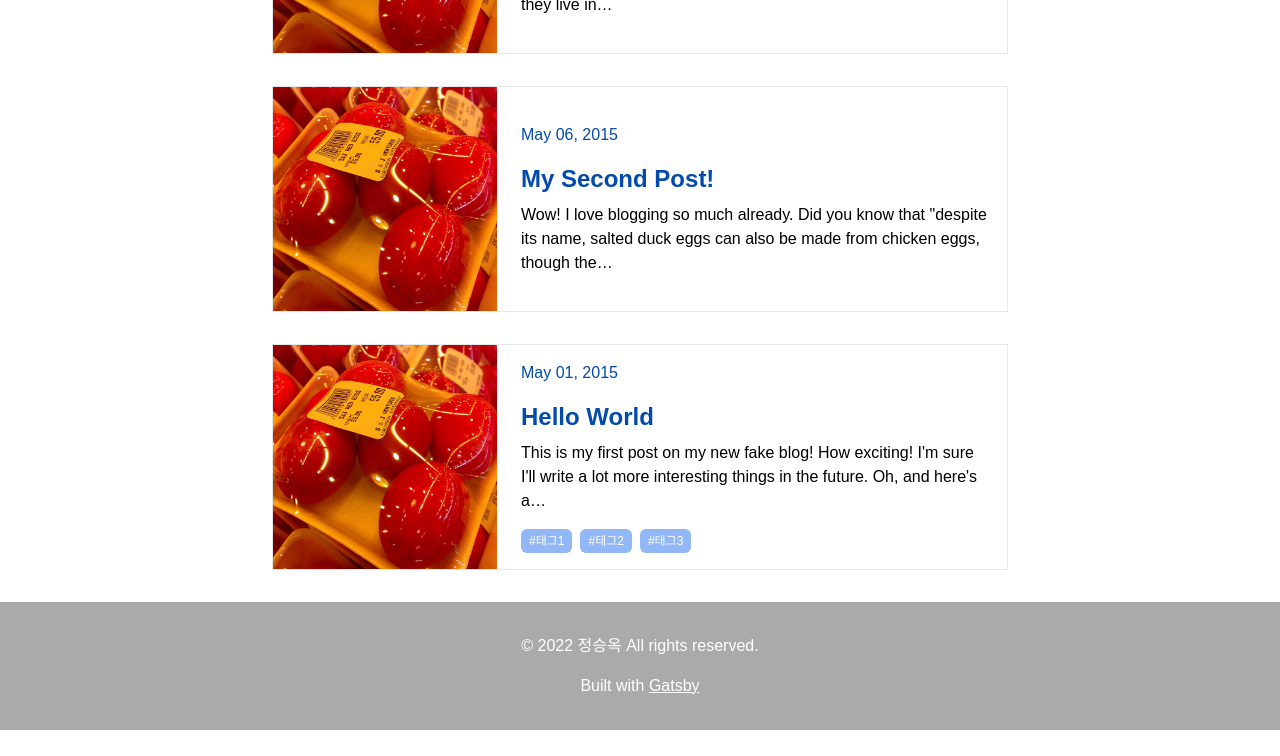
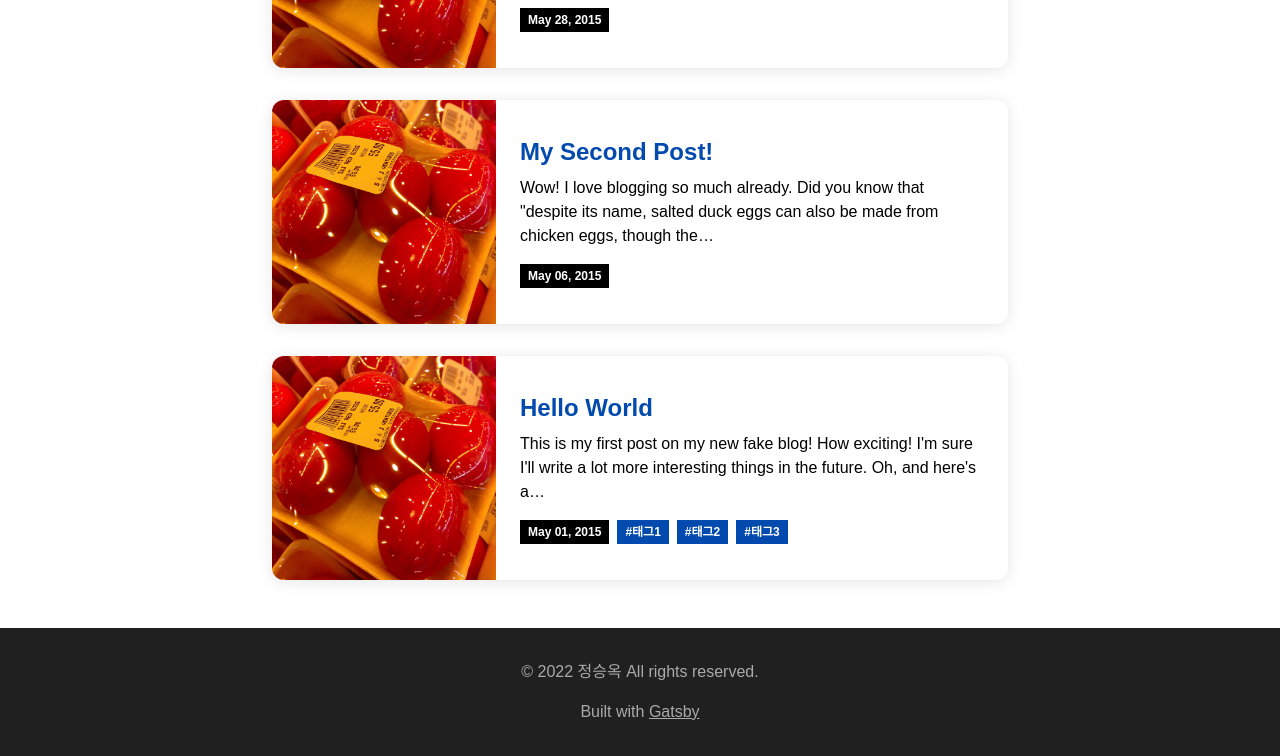
Before and after one commit to vsnm25/skylight, a Gatsby site: page / in a window 1280 px wide. Shown: the part 652-1408 px from the top of the page. Before the commit the page ends 1382 px from the top, so only its background shows below. Built offline with nearby package versions, Linux system fonts and the light colour scheme; Gatsby itself is replaced by a stand-in of ours.

Commit message:
Feat: 절대 경로 설정, 홈 레이아웃/스타일 변경

```diff
--- a/package.json
+++ b/package.json
@@ -14,6 +14,7 @@
     "@tailwindcss/nesting": "^0.0.0-insiders.565cd3e",
     "clsx": "^1.2.1",
     "gatsby": "^5.2.0",
+    "gatsby-alias-imports": "^1.0.6",
     "gatsby-omni-font-loader": "^2.0.2",
     "gatsby-plugin-feed": "^5.2.0",
     "gatsby-plugin-image": "^3.2.0",
--- /dev/null
+++ b/src/components/PostCard.tsx
@@ -0,0 +1,93 @@
+import clsx from 'clsx';
+import { Link } from 'gatsby';
+import { GatsbyImage, IGatsbyImageData } from 'gatsby-plugin-image';
+import React, { FC } from 'react';
+
+interface PostCardProps {
+  date: string;
+  description: string;
+  image?: IGatsbyImageData;
+  link: string;
+  tags: null | string[];
+  title: string;
+}
+
+const PostCard: FC<PostCardProps> = ({
+  date,
+  description,
+  image,
+  link,
+  tags,
+  title,
+}) => {
+  return (
+    <li>
+      <Link to={link}>
+        <article
+          className={clsx(
+            'flex sm:flex-col',
+            'items-center gap-6 sm:gap-0',
+            'relative overflow-hidden',
+            'rounded-xl',
+            'shadow-[0_2px_15px_0_rgba(0,0,0,0.1)]'
+          )}
+        >
+          {image && (
+            <div className="flex-shrink-0 overflow-hidden sm:w-full">
+              <GatsbyImage
+                alt="썸네일 이미지"
+                className={clsx(
+                  'w-56 sm:w-full',
+                  'h-56 sm:h-48',
+                  'hover:scale-110',
+                  'transform-gpu duration-300 ease-out'
+                )}
+                image={image}
+                objectFit="cover"
+              />
+            </div>
+          )}
+          <div className="flex flex-col items-start gap-4 py-4 pr-6 sm:py-6 sm:px-4">
+            <div className="flex flex-col gap-2">
+              <header>
+                <h2 className="text-2xl font-bold text-blue200">
+                  <Link to={link}>
+                    <span>{title}</span>
+                  </Link>
+                </h2>
+              </header>
+              <section>
+                <p className="line-clamp-3">{description}</p>
+              </section>
+            </div>
+            <div className="flex gap-2">
+              <span
+                className={clsx(
+                  'inline-flex items-center',
+                  'h-6 px-2',
+                  'bg-black100 text-xs font-bold text-white100'
+                )}
+              >
+                {date}
+              </span>
+              {tags?.map((tag) => (
+                <span
+                  key={tag}
+                  className={clsx(
+                    'inline-flex items-center',
+                    'h-6 px-2',
+                    'bg-blue200 text-xs font-bold text-white100'
+                  )}
+                >
+                  #{tag}
+                </span>
+              ))}
+            </div>
+          </div>
+        </article>
+      </Link>
+    </li>
+  );
+};
+
+export default PostCard;
--- a/src/components/bio.tsx
+++ b/src/components/bio.tsx
@@ -1,6 +1,6 @@
+import clsx from 'clsx';
+import { graphql, useStaticQuery } from 'gatsby';
 import * as React from 'react';
-import { useStaticQuery, graphql } from 'gatsby';
-import clsx from 'clsx';
 
 const Bio = () => {
   const data = useStaticQuery(graphql`
@@ -26,7 +26,7 @@ const Bio = () => {
       <div
         className={clsx(
           'mx-auto flex h-full max-w-3xl',
-          "bg-[url('../images/profile.png')] bg-contain bg-right bg-no-repeat "
+          "bg-[url('../images/profile.png')] bg-contain bg-[center_right_-3.5rem] bg-no-repeat "
         )}
       >
         <div className="mx-auto flex w-full items-center justify-start gap-4 px-4">
--- a/src/components/layout.tsx
+++ b/src/components/layout.tsx
@@ -7,7 +7,7 @@ interface LayoutProps {
   title: ReactNode;
 }
 
-const Layout = ({ title, children }: LayoutProps) => {
+const Layout = ({ children, title }: LayoutProps) => {
   return (
     <div className="relative min-h-screen">
       <header className="fixed inset-x-0 z-10 backdrop-blur-sm">
@@ -17,19 +17,19 @@ const Layout = ({ title, children }: LayoutProps) => {
           </h1>
         </div>
       </header>
-      <main className="pt-16 pb-40">{children}</main>
+      <main className="pt-16 pb-32">{children}</main>
       <footer
         className={clsx(
-          'absolute inset-x-0 bottom-0 mx-auto bg-gray100 py-6',
+          'absolute inset-x-0 bottom-0 mx-auto bg-black200 py-6',
           'h-32 w-full',
           'flex items-center justify-center'
         )}
       >
         <div className="flex flex-col items-center justify-center gap-4">
-          <span className="text-white100">
-            © {new Date().getFullYear()} 정승옥 All rights reserved.
+          <span className="text-gray100">
+            © 2022 정승옥 All rights reserved.
           </span>
-          <span className="text-white100">
+          <span className="text-gray100">
             Built with{' '}
             <a className="underline" href="https://www.gatsbyjs.com">
               Gatsby
--- a/src/pages/404.tsx
+++ b/src/pages/404.tsx
@@ -1,8 +1,8 @@
+import { graphql, PageProps } from 'gatsby';
 import React from 'react';
-import { graphql, PageProps } from 'gatsby';
 
-import Layout from '../components/layout';
-import Seo from '../components/seo';
+import Layout from '@/components/layout';
+import Seo from '@/components/seo';
 
 interface DataProps {
   site: {
--- a/src/pages/index.tsx
+++ b/src/pages/index.tsx
@@ -1,18 +1,14 @@
+import clsx from 'clsx';
+import { graphql, PageProps } from 'gatsby';
+import { getImage, IGatsbyImageData } from 'gatsby-plugin-image';
 import * as React from 'react';
-import { Link, graphql, PageProps } from 'gatsby';
 
-import clsx from 'clsx';
-import { GatsbyImage, getImage, IGatsbyImageData } from 'gatsby-plugin-image';
-import Bio from '../components/bio';
-import Layout from '../components/layout';
-import Seo from '../components/seo';
+import Bio from '@/components/bio';
+import Layout from '@/components/layout';
+import PostCard from '@/components/PostCard';
+import Seo from '@/components/seo';
 
 interface DataProps {
-  site: {
-    siteMetadata: {
-      title: string;
-    };
-  };
   allMarkdownRemark: {
     nodes: {
       excerpt: string;
@@ -20,7 +16,6 @@ interface DataProps {
         slug: string;
       };
       frontmatter: {
-        title?: string;
         date: string;
         tags: null | string[];
         thumbnail: {
@@ -28,8 +23,14 @@ interface DataProps {
             gatsbyImageData: IGatsbyImageData;
           };
         };
+        title?: string;
       };
     }[];
+  };
+  site: {
+    siteMetadata: {
+      title: string;
+    };
   };
 }
 
@@ -37,25 +38,16 @@ const BlogIndex = ({ data }: PageProps<DataProps>) => {
   const siteTitle = data.site.siteMetadata?.title || 'Title';
   const posts = data.allMarkdownRemark.nodes;
 
-  if (posts.length === 0) {
   return (
     <Layout title={siteTitle}>
       <Bio />
-      </Layout>
-    );
-  }
-
-  return (
-    <Layout title={siteTitle}>
-      <Bio />
-      <div className="mx-auto max-w-3xl px-4 pt-8 ">
-        <h1 className="title-highlight inline-flex text-2xl font-bold text-blue200 ">
+      <div className="mx-auto max-w-3xl px-4 py-12">
+        <h1 className="title-highlight mb-8 inline-flex text-2xl font-bold text-blue200">
           게시글
         </h1>
-      </div>
         <ol
           className={clsx(
-          'mx-auto max-w-3xl px-4 pt-8',
+            'mx-auto max-w-3xl',
             'grid grid-cols-1 items-center justify-center gap-8'
           )}
         >
@@ -63,65 +55,19 @@ const BlogIndex = ({ data }: PageProps<DataProps>) => {
             const title = post.frontmatter.title || post.fields.slug;
             const image = getImage(post.frontmatter.thumbnail);
             return (
-            <li key={post.fields.slug}>
-              <article
-                className={clsx(
-                  'flex sm:flex-col',
-                  'items-center gap-2',
-                  'overflow-hidden',
-                  'relative',
-                  'border border-gray-200'
-                )}
-              >
-                {image && (
-                  <div className="flex-shrink-0 overflow-hidden sm:w-full">
-                    <Link to={post.fields.slug}>
-                      <GatsbyImage
-                        alt="썸네일 이미지"
-                        className={clsx(
-                          'w-56 sm:w-full',
-                          'h-56',
-                          'hover:scale-110',
-                          'transform-gpu duration-300 ease-out'
-                        )}
+              <PostCard
+                key={post.fields.slug}
+                date={post.frontmatter.date}
+                description={post.excerpt}
                 image={image}
-                        objectFit="cover"
+                link={post.fields.slug}
+                tags={post.frontmatter.tags}
+                title={title}
               />
-                    </Link>
-                  </div>
-                )}
-                <div className="flex flex-col gap-4 p-4">
-                  <span className="text-blue200">{post.frontmatter.date}</span>
-                  <div className="flex flex-col gap-2">
-                    <header>
-                      <h2 className="text-2xl font-bold text-blue200">
-                        <Link to={post.fields.slug}>
-                          <span>{title}</span>
-                        </Link>
-                      </h2>
-                    </header>
-                    <section>
-                      <p className="line-clamp-3">{post.excerpt}</p>
-                    </section>
-                  </div>
-                  {post.frontmatter.tags && (
-                    <div className="flex gap-2">
-                      {post.frontmatter.tags.map((tag) => (
-                        <span
-                          key={tag}
-                          className="rounded-md bg-blue100 px-2 py-1 text-xs text-white100"
-                        >
-                          #{tag}
-                        </span>
-                      ))}
-                    </div>
-                  )}
-                </div>
-              </article>
-            </li>
             );
           })}
         </ol>
+      </div>
     </Layout>
   );
 };
--- a/src/templates/blog-post.tsx
+++ b/src/templates/blog-post.tsx
@@ -1,14 +1,28 @@
+import clsx from 'clsx';
+import { graphql, HeadProps, Link, PageProps } from 'gatsby';
 import * as React from 'react';
-import { Link, graphql, PageProps, HeadProps } from 'gatsby';
 
-import clsx from 'clsx';
-import Layout from '../components/layout';
-import Seo from '../components/seo';
+import Layout from '@/components/layout';
+import Seo from '@/components/seo';
 
 interface DataProps {
-  site: {
-    siteMetadata: {
-      title?: string;
+  markdownRemark: {
+    excerpt: string;
+    frontmatter: {
+      date: string;
+      description: string;
+      tags: null | string[];
+      title: string;
+    };
+    html: string;
+    id: string;
+  };
+  next: {
+    fields: {
+      slug: string;
+    };
+    frontmatter: {
+      title: string;
     };
   };
   previous: {
@@ -19,29 +33,15 @@ interface DataProps {
       title: string;
     };
   };
-  next: {
-    fields: {
-      slug: string;
-    };
-    frontmatter: {
-      title: string;
-    };
-  };
-  markdownRemark: {
-    id: string;
-    excerpt: string;
-    html: string;
-    frontmatter: {
-      title: string;
-      date: string;
-      description: string;
-      tags: null | string[];
+  site: {
+    siteMetadata: {
+      title?: string;
     };
   };
 }
 
 const BlogPostTemplate = ({
-  data: { previous, next, site, markdownRemark: post },
+  data: { markdownRemark: post, next, previous, site },
 }: PageProps<DataProps>) => {
   const siteTitle = site.siteMetadata?.title || `Title`;
 
--- a/tailwind.config.js
+++ b/tailwind.config.js
@@ -17,6 +17,9 @@ module.exports = {
         blue300: '#232E52',
         // gray
         gray100: '#AAAAAA',
+        // black
+        black100: '#000000',
+        black200: '#202020',
       },
     },
     screens: {
--- a/tsconfig.json
+++ b/tsconfig.json
@@ -10,7 +10,9 @@
       "esnext"
     ],
     "baseUrl": ".",
-    "paths": {},
+    "paths": {
+      "@/components/*": ["src/components/*"]
+    },
     "moduleResolution": "node",
     "resolveJsonModule": true,
     "allowJs": true,
```
Also changed, not shown: src/components/seo.tsx (+4 -4 lines), .eslintrc.json, 1 other file. Lines whose indentation alone changed are shown as unchanged.
